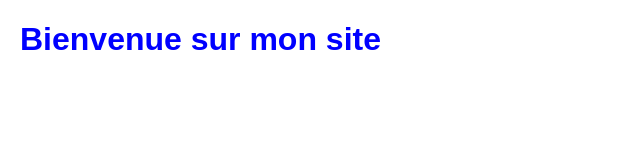
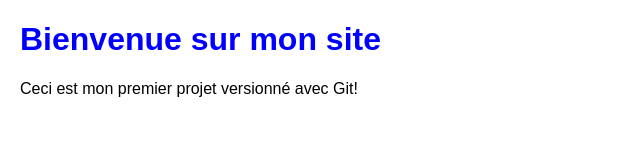
Before and after one commit to waaziz/mon-projet-web, a plain HTML site: page index.html in a window 1280 px wide. Shown: the whole page, without its empty margins (0-640 px from the left). Drawn offline with Linux system fonts and the light colour scheme.

Commit message:
Ajout d'un paragraphe dans index.html

```diff
--- a/index.html
+++ b/index.html
@@ -9,5 +9,6 @@
 </head>
 <body>
     <h1>Bienvenue sur mon site</h1>
+    <p>Ceci est mon premier projet versionné avec Git!</p>
 </body>
 </html>
```
